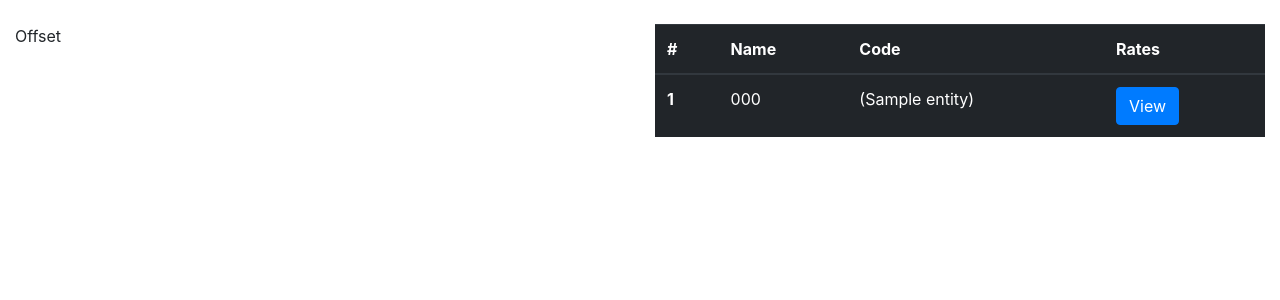
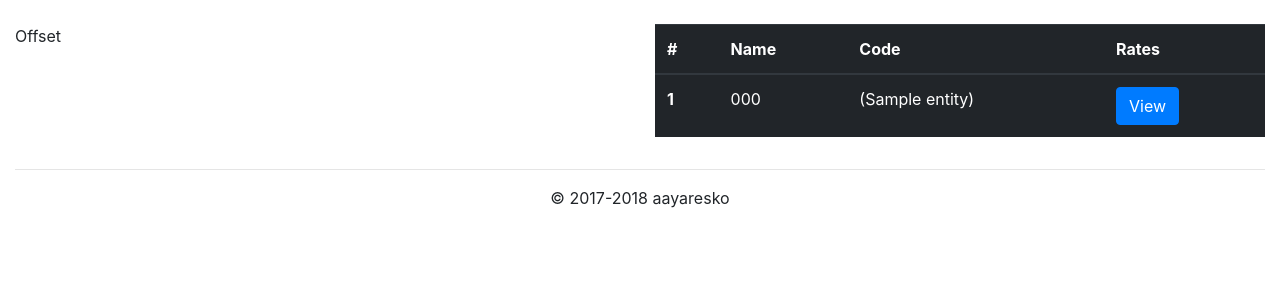
Before and after one commit to aayaresko/fincance, a Symfony app: template templates/currency/index.html.twig in a window 1280 px wide. Shown: the part 56-356 px from the top of the page. Run offline with Twig, Linux system fonts and the light colour scheme; the template is opened without the code that fills it: most values are stand-ins (such as "Sample title", 1, 10 or a date in 2020); some libraries are stand-ins or nearby versions.

Commit message:
view formatting.

```diff
--- a/templates/base.html.twig
+++ b/templates/base.html.twig
@@ -32,6 +32,14 @@
     <div id="content" class="container-fluid">
         {% block body %}{% endblock %}
     </div>
+    <div class="container-fluid">
+        <hr>
+        <div class="form-group text-center">
+            <div class="col-12">
+                <p>&copy; 2017-{{ 'now'|date('Y') }} aayaresko</p>
+            </div>
+        </div>
+    </div>
     {% block javascripts %}
         <script src="https://code.jquery.com/jquery-3.2.1.slim.min.js" integrity="sha384-KJ3o2DKtIkvYIK3UENzmM7KCkRr/rE9/Qpg6aAZGJwFDMVNA/GpGFF93hXpG5KkN" crossorigin="anonymous"></script>
         <script src="https://cdnjs.cloudflare.com/ajax/libs/popper.js/1.12.9/umd/popper.min.js" integrity="sha384-ApNbgh9B+Y1QKtv3Rn7W3mgPxhU9K/ScQsAP7hUibX39j7fakFPskvXusvfa0b4Q" crossorigin="anonymous"></script>
```
